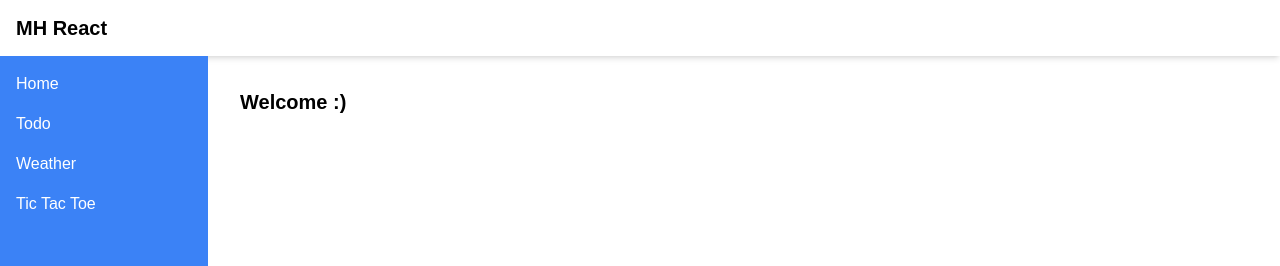
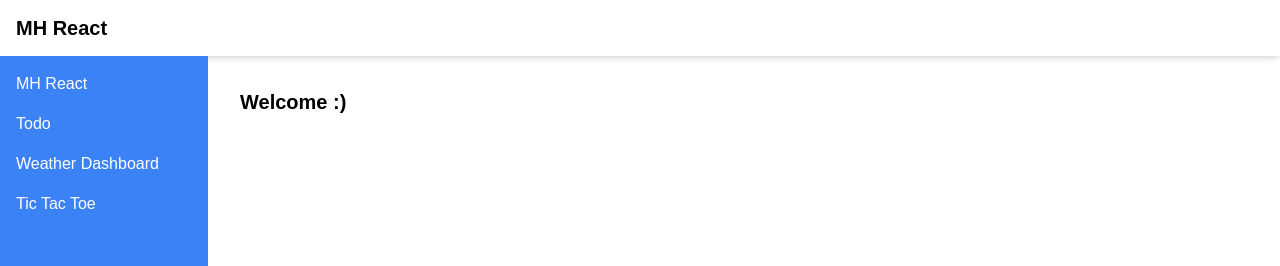
Before and after one commit to mhrastegari/mh-react, a React (Vite) app: page / in a window 1280 px wide. Shown: the top 266 px of the page. Built offline with nearby package versions, Linux system fonts and the light colour scheme.

Commit message:
Improve nav

```diff
--- a/src/components/Layout.tsx
+++ b/src/components/Layout.tsx
@@ -26,42 +26,17 @@ export default function Layout() {
           } lg:translate-x-0 z-20`}
         >
           <ul className="flex flex-col gap-4">
-            <li>
+            {ROUTES.map((route) => (
+              <li key={route.path}>
                 <Link
-                to="/"
+                  to={route.path}
                   className="block text-white hover:text-slate-300 w-full"
                   onClick={toggleNav}
                 >
-                Home
+                  {route.title}
                 </Link>
               </li>
-            <li>
-              <Link
-                to="/todo"
-                className="block text-white hover:text-slate-300 w-full"
-                onClick={toggleNav}
-              >
-                Todo
-              </Link>
-            </li>
-            <li>
-              <Link
-                to="/weather"
-                className="block text-white hover:text-slate-300 w-full"
-                onClick={toggleNav}
-              >
-                Weather
-              </Link>
-            </li>
-            <li>
-              <Link
-                to="/tictactoe"
-                className="block text-white hover:text-slate-300 w-full"
-                onClick={toggleNav}
-              >
-                Tic Tac Toe
-              </Link>
-            </li>
+            ))}
           </ul>
         </nav>
 
```
Also changed, not shown: 1 other file (tests, documents, lock files or other folders). Lines whose indentation alone changed are shown as unchanged.
